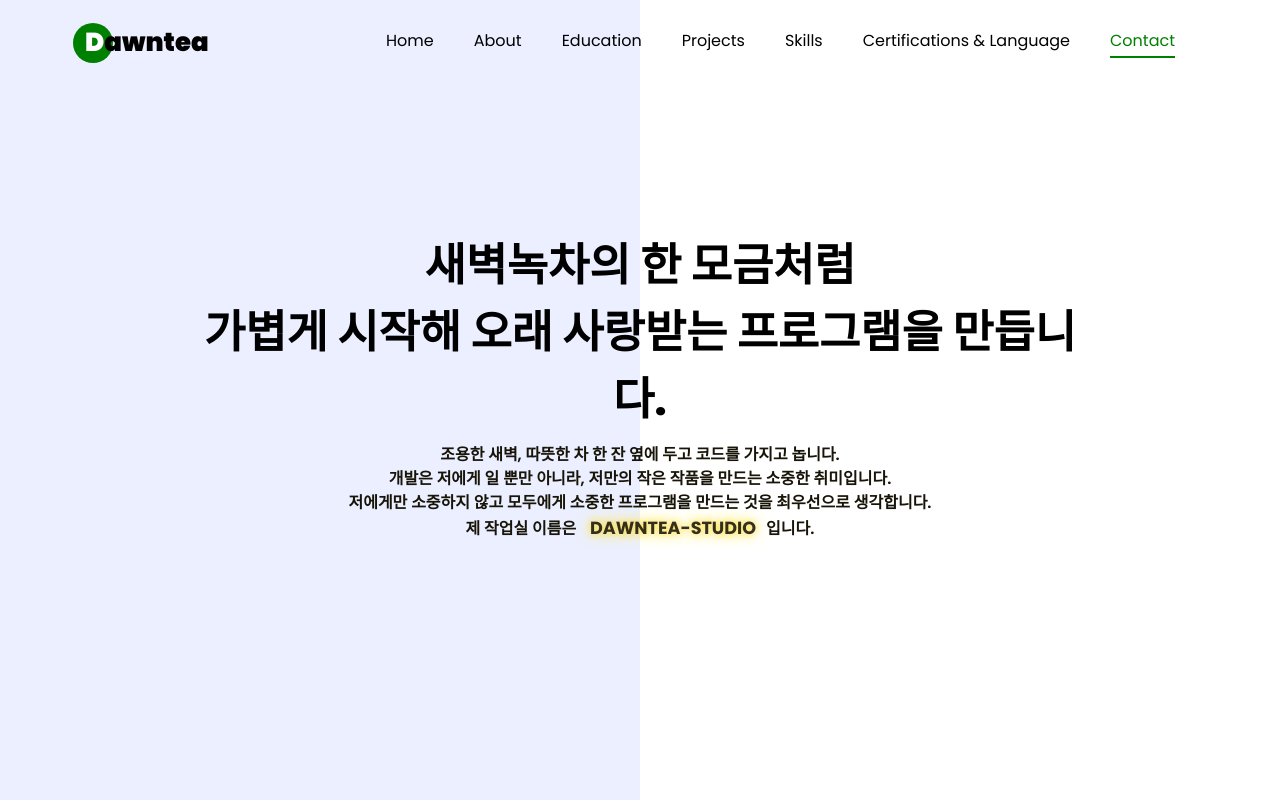
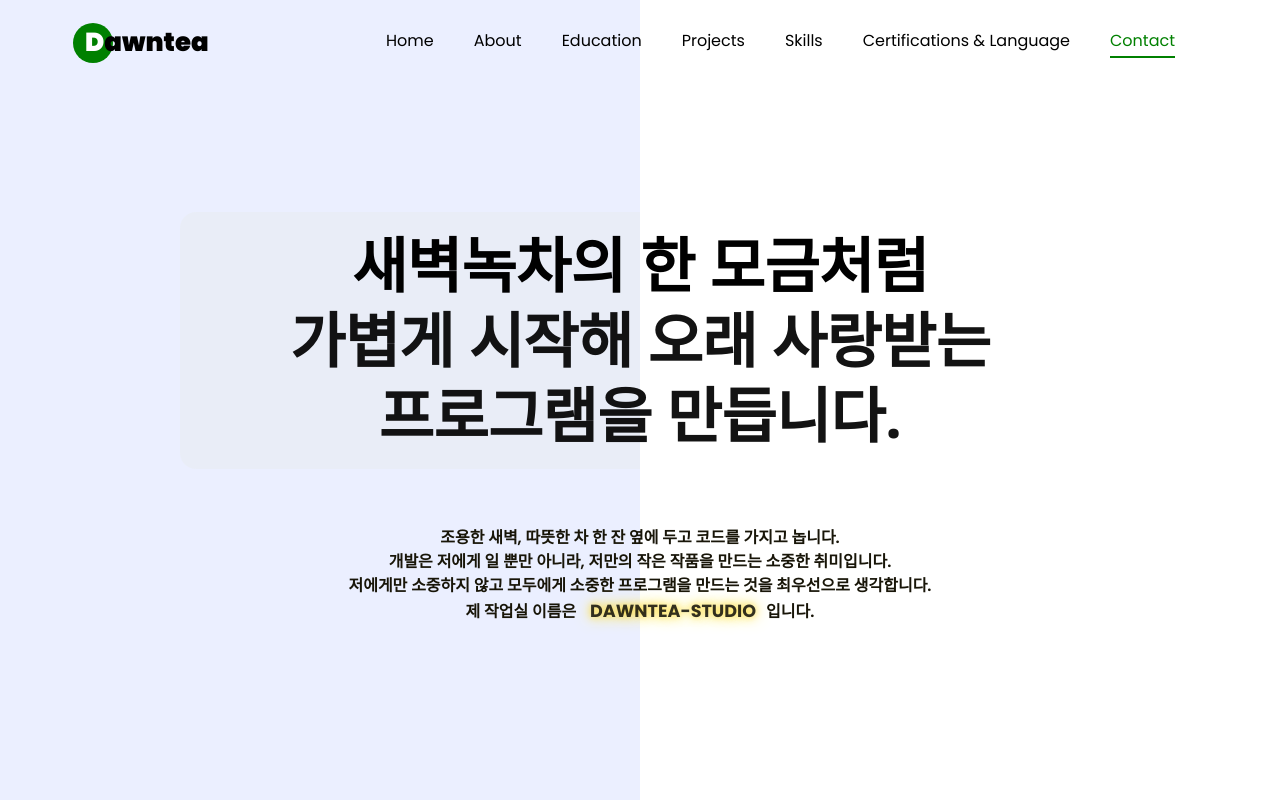
Before and after one commit to DawnteaStudio/portfolio, a plain HTML site: page index.html in a window 1280 px wide. Shown: the top 800 px of the page. Drawn offline with Linux system fonts and the light colour scheme; files whose address does not match are found by name.

Commit message:
Implement hero section with custom styles
Added a hero section with styled title and subtitle.

```diff
--- a/index.html
+++ b/index.html
@@ -13,6 +13,33 @@
       rel="stylesheet"
     />
 
+    <style>
+  .hero {
+    max-width: min(920px, 92vw);
+    margin: clamp(24px, 5vw, 64px) auto;
+    padding: clamp(8px, 2vw, 16px) clamp(12px, 3vw, 24px);
+    background: linear-gradient(90deg, #e9edf7 50%, #fff 50%);
+    border-radius: 16px;
+  }
+  .hero-title {
+    font-family: "Pretendard Variable","Noto Sans KR",system-ui,-apple-system,Segoe UI,Roboto,Helvetica,Arial,sans-serif;
+    font-weight: 800;
+    font-size: clamp(28px, 6vw, 56px);
+    line-height: 1.25;
+    letter-spacing: -0.01em;
+    text-align: center;
+    margin: 0;
+    word-break: keep-all;     /* 한국어 어색한 단어 잘림 방지 */
+    text-wrap: balance;       /* 지원 브라우저에서 줄 균형 */
+  }
+  .hero-title > span { display: block; }
+  .hero-title .sub { font-weight: 700; opacity: 0.92; }
+
+  /* text-wrap 미지원 대체: 최대 글자폭으로 자연스런 줄바꿈 유도 */
+  @supports not (text-wrap: balance) {
+    .hero-title { max-width: 18ch; margin-inline: auto; }
+  }
+</style>
     <link rel="stylesheet" href="css/open-iconic-bootstrap.min.css" />
     <link rel="stylesheet" href="css/animate.css" />
     <link rel="stylesheet" href="css/owl.carousel.min.css" />
@@ -87,13 +114,12 @@
         >
           <div class="col-lg-10 ftco-animate d-flex align-items-center">
             <div class="text text-center">
-              <h1
-                class="mb-3 bread"
-                style="font-size: 2.8rem; animation: fadeInDown 1s ease-out"
-              >
-                새벽녹차의 한 모금처럼 <br>
-                가볍게 시작해 오래 사랑받는 프로그램을 만듭니다. <br>
-              </h1>
+              <div class="hero">
+  <h1 class="hero-title">
+    <span>새벽녹차의 한 모금처럼</span>
+    <span class="sub">가볍게 시작해 오래 사랑받는 프로그램을 만듭니다.</span>
+  </h1>
+</div>
               <p class="breadcrumbs animated-text" style="color: #181508">
                 조용한 새벽, 따뜻한 차 한 잔 옆에 두고 코드를 가지고 놉니다.<br />
                 개발은 저에게 일 뿐만 아니라, 저만의 작은 작품을 만드는 소중한 취미입니다.
```
